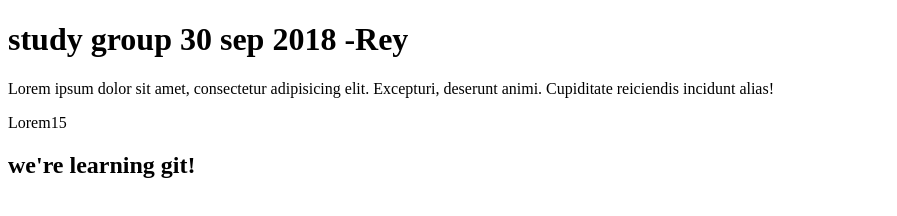
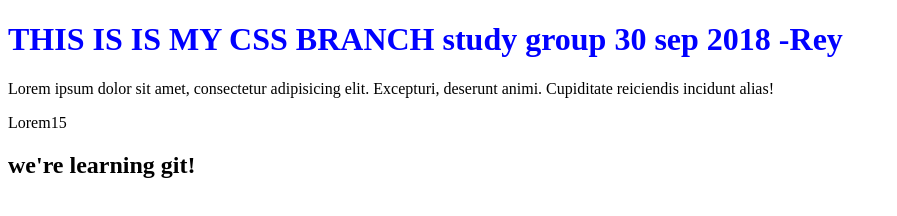
Before and after one commit to 44thm0820/vettechstudygroup30sep2018, a plain HTML site: page index.html in a window 1280 px wide. Shown: the whole page, without its empty margins (0-897 px from the left). Drawn offline with Linux system fonts and the light colour scheme.

Commit message:
created styles.css and created css branch with modified index.html

```diff
--- a/index.html
+++ b/index.html
@@ -4,12 +4,14 @@
     <meta charset="UTF-8">
     <meta name="viewport" content="width=device-width, initial-scale=1.0">
     <meta http-equiv="X-UA-Compatible" content="ie=edge">
+    <link rel="stylesheet" href="./styles.css">
     <title>Document</title>
 </head>
 <body>
-    <H1>study group 30 sep 2018 -Rey</H1>
+    <H1 id=style>THIS IS IS MY CSS BRANCH study group 30 sep 2018 -Rey</H1>
 <p>Lorem ipsum dolor sit amet, consectetur adipisicing elit. Excepturi, deserunt animi. Cupiditate reiciendis incidunt alias!</p>
 <p>Lorem15</p>
+
 <h2>we're learning git!</h2>
 
 </body>
--- /dev/null
+++ b/styles.css
@@ -0,0 +1,3 @@
+h1{
+    color: blue
+}
```
